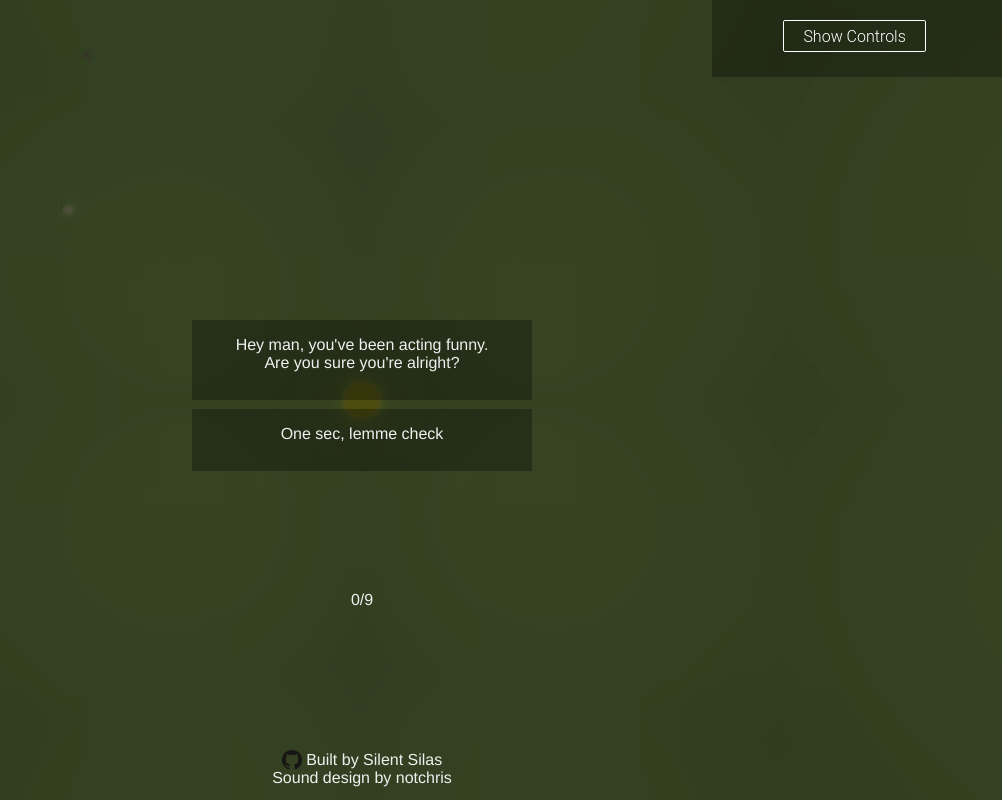
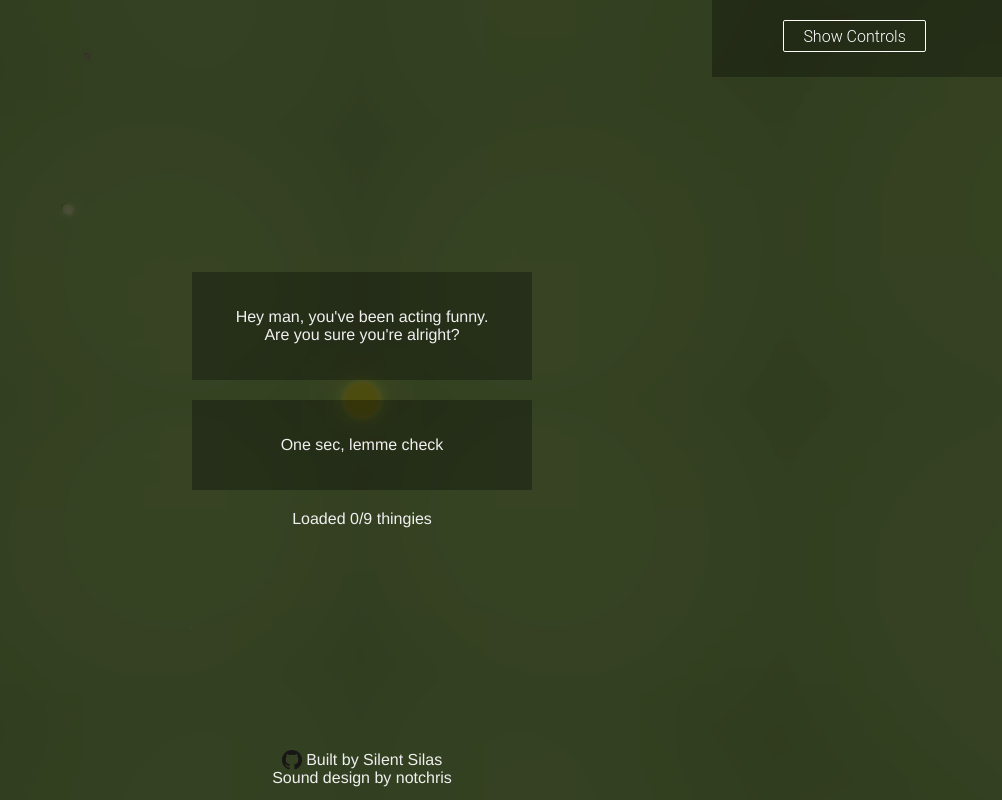
Before and after one commit to silentsilas/visions, a Vue app: page / in a window 1280 px wide. Shown: the whole page, without its empty margins (278-1280 px from the left). Built offline with nearby package versions, Linux system fonts and the light colour scheme; no server answers.

Commit message:
clean up home screen styles

```diff
--- a/src/views/Home.vue
+++ b/src/views/Home.vue
@@ -1,6 +1,7 @@
 <template>
   <div class="home">
     <div v-if="!begun" class="container">
+      <div class="modal-container">
         <div class="modal noTouchie" style="top: 45%">
           <p>Hey man, you've been acting funny.<br />
             Are you sure you're alright?</p>
@@ -9,7 +10,8 @@
           <p>{{ loading ? "One sec, lemme check" : "Yeah probably, let's do this." }}</p>
         </div>
         <div class="clickReminder noTouchie">
-        {{ loading ? `${soundsLoaded}/9` : "plz click" }}
+          {{ loading ? `Loaded ${soundsLoaded}/9 thingies` : "plz click" }}
+        </div>
       </div>
     </div>
     <div>
@@ -83,15 +85,16 @@ export default {
   .modal {
     color: #efefef;
     background-color: rgba(0, 0, 0, 0.3);
-    position: absolute;
-    top: 50%;
-    left: 50%;
-    transform: translate(-50%, -50%);
     width: 300px;
 
-    padding-left: 20px;
-    padding-right: 20px;
-    padding-bottom: 12px;
+    padding: 20px;
+    margin-bottom: 20px;
+  }
+  .modal-container {
+    position: absolute;
+    left: 50%;
+    top: 50%;
+    transform: translate(-50%, -50%);
   }
   .noTouchie {
     -webkit-touch-callout: none; /* iOS Safari */
@@ -102,10 +105,6 @@ export default {
             user-select: none;
   }
   .clickReminder {
-    position: absolute;
-    top: 75%;
-    left: 50%;
-    transform: translate(-50%, -50%);
     color: #efefef;
   }
 </style>
```
Lines whose indentation alone changed are shown as unchanged.
